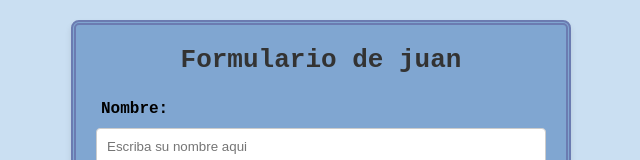
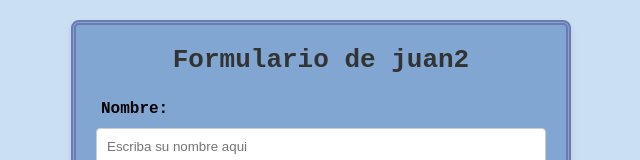
Before and after one commit to Diego-0-9/project-X, a plain HTML site: page index.html in a window 1280 px wide. Shown: the top 160 px of the page, without its empty margins (319-959 px from the left). Drawn offline with Linux system fonts and the light colour scheme.

```diff
--- a/index.html
+++ b/index.html
@@ -7,7 +7,7 @@
     <link rel="stylesheet" href="styles.css">
 </head>
 <body><div class="container">
-    <h1>Formulario de juan</h1>
+    <h1>Formulario de juan2</h1>
     <form action="/submit" method="POST">
 
         <label  style="color: black;" for="name=">Nombre:</label>
```
